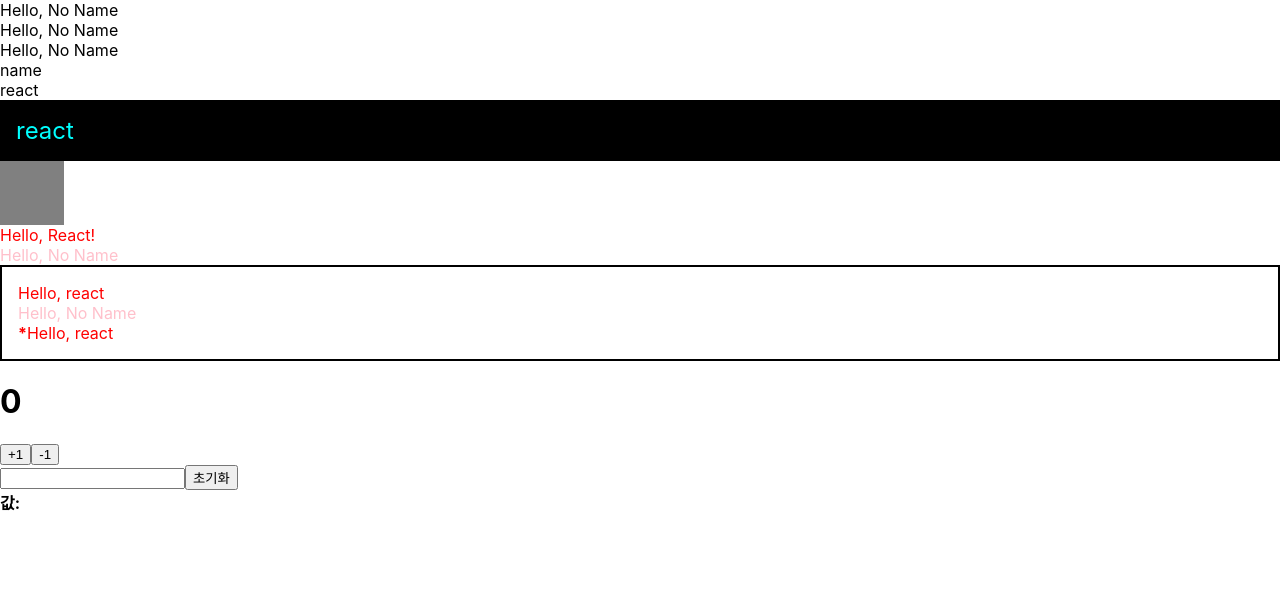
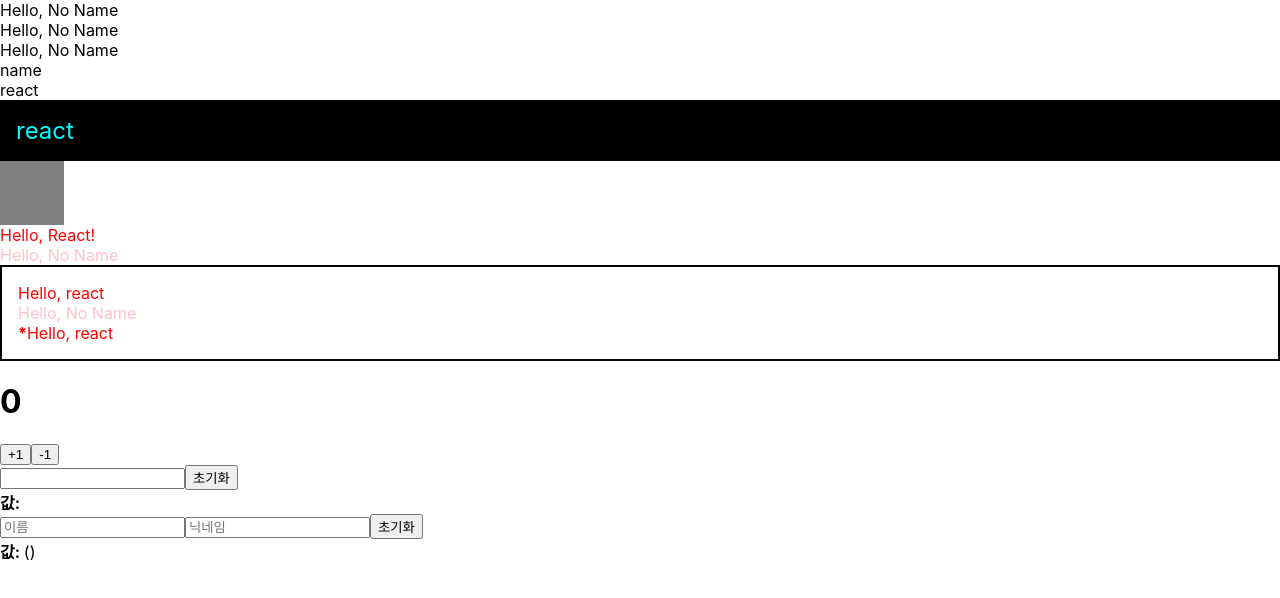
Before and after one commit to bizzy91/react_basic, a React (Create React App) app in the folder react_test/: page / in a window 1280 px wide. Shown: the top 598 px of the page. Built offline with nearby package versions, Linux system fonts and the light colour scheme.

Commit message:
여러개의 input 상태 관리하기

```diff
--- a/react_test/src/App.js
+++ b/react_test/src/App.js
@@ -4,6 +4,7 @@
 import './App.css';
 import Counter from './Counter';
 import InputSample from './InputSample';
+import ManyInputSample from './ManyInputSample';
 
 
 function App() {
@@ -50,6 +51,8 @@
       {/* input 상태 관리하기 */}
       <InputSample />
 
+      <ManyInputSample />
+
     </div>
   );
 }
--- /dev/null
+++ b/react_test/src/ManyInputSample.js
@@ -0,0 +1,41 @@
+import React, { useState } from 'react';
+
+function ManyInputSample() {
+  const [inputs, setInputs] = useState({
+    name: '',
+    nickname: ''
+  });
+
+  const { name, nickname } = inputs; // 비구조화 할당을 통해 값 추출
+
+  const onChange = (e) => {
+    const { value, name } = e.target; // 우선 e.target 에서 name 과 value 를 추출
+    // inputs[name] = value; <- 이런 식으로 수정하면 안되고 아래와 같이 새로운 객체를 만들어 그 객체에 변화를 주고 이를 상태로 사용해야 한다.
+    setInputs({
+      ...inputs,  // 기존의 input 객체를 복사한 뒤
+      [name]: value  // name 키를 가진 값을 value 로 설정
+    });
+  };
+
+  const onReset = () => {
+    setInputs({
+      name: '',
+      nickname: '',
+    })
+  };
+
+
+  return (
+    <div>
+      <input name="name" placeholder="이름" onChange={onChange} value={name} />
+      <input name="nickname" placeholder="닉네임" onChange={onChange} value={nickname}/>
+      <button onClick={onReset}>초기화</button>
+      <div>
+        <b>값: </b>
+        {name} ({nickname})
+      </div>
+    </div>
+  );
+}
+
+export default ManyInputSample
```
